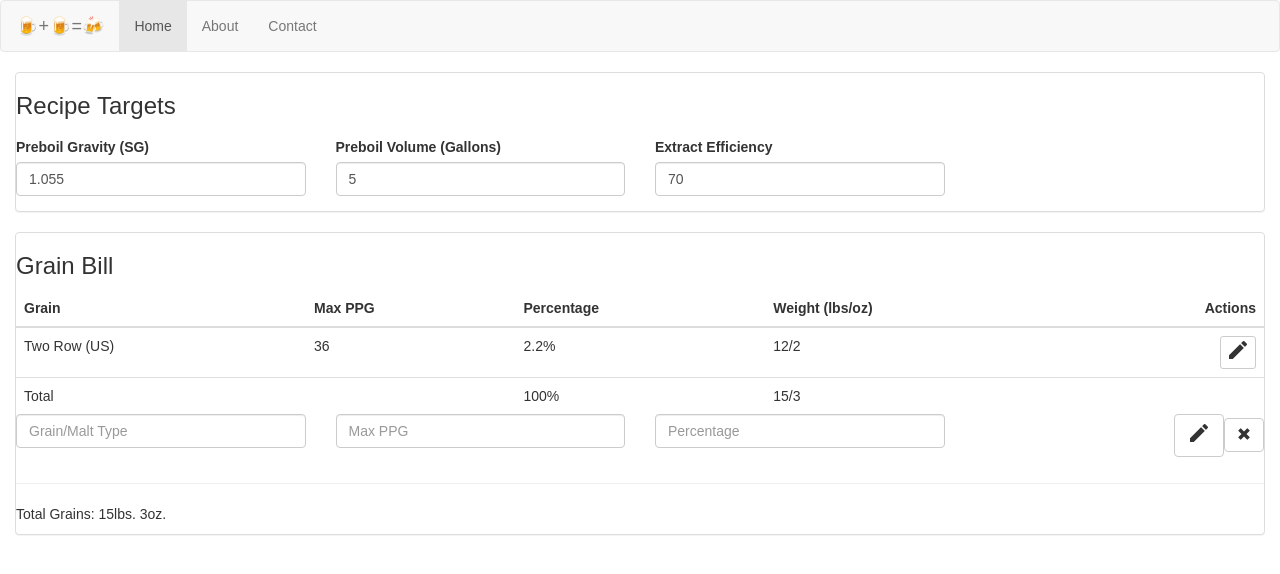
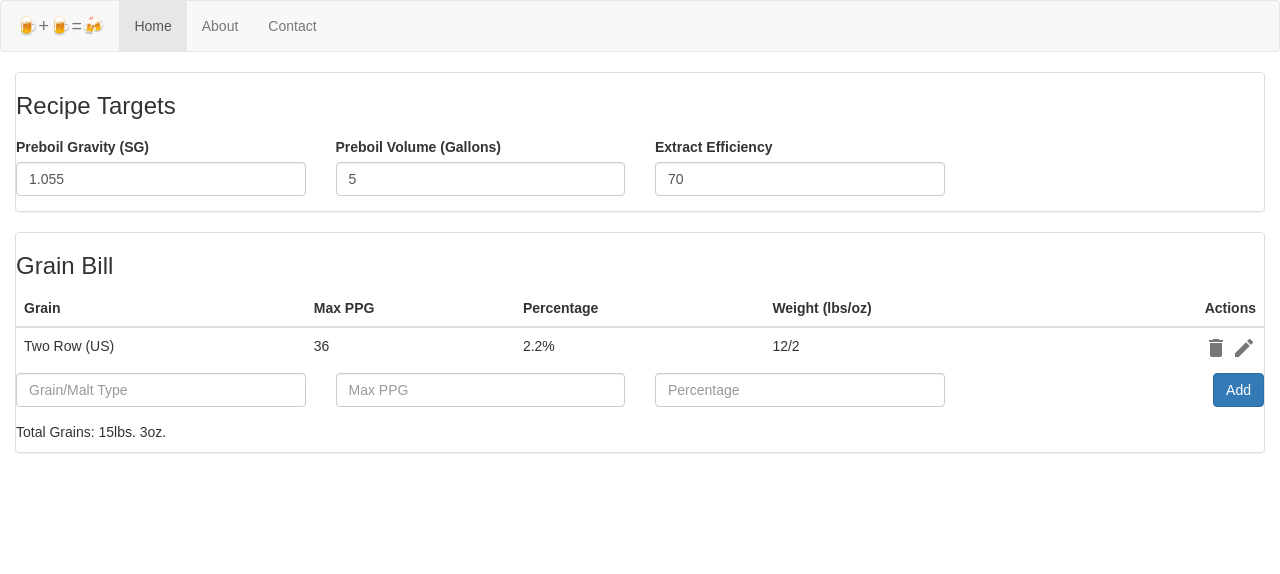
Before and after one commit to sgillespie/beer-math, a React (Create React App) app: page / in a window 1280 px wide. Shown: the top 574 px of the page. Built offline with nearby package versions, Linux system fonts and the light colour scheme.

Commit message:
Update styling in GristCalculator

```diff
--- a/src/components/grist-calculator.js
+++ b/src/components/grist-calculator.js
@@ -46,18 +46,14 @@ export default function GristCalculator () {
                 <span>2</span>
               </td>
               <td className="text-right">
-                <a href="#" className="btn btn-default btn-xs">
+                <a href="#" className="text-muted">
+                  <i className="material-icons">delete</i>
+                </a>
+                {' '}
+                <a href="#" className="text-muted">
                   <i className="material-icons">create</i>
                 </a>
               </td>
-            </tr>
-
-            <tr>
-              <td>Total</td>
-              <td>{' '}</td>
-              <td>100%</td>
-              <td>15/3</td>
-              <td>{' '}</td>
             </tr>
           </tbody>
         </Table>
@@ -82,19 +78,14 @@ export default function GristCalculator () {
               </FormGroup>
             </Col>
 
-            <Col xs={3} className="text-right" >
-              <Button type="button" bsStyle="default">
-                <i className="material-icons">create</i>
-              </Button>
-              <Button type="reset" bsStyle="default">
-                <span className="glyphicon glyphicon-remove" />
-              </Button>
+            <Col xs={3} className="text-right">
+              <FormGroup>
+                <Button className="btn-raised vertical-center" bsStyle="primary">Add</Button>
+              </FormGroup>
             </Col>
 
           </Row>
         </form>
-
-        <hr />
 
         <p>Total Grains: 15lbs. 3oz.</p>
       </Panel>
--- a/src/index.css
+++ b/src/index.css
@@ -11,3 +11,8 @@ body {
 .pt-8 {
   padding-top: 8px;
 }
+
+.vertical-center {
+  margin-top: auto;
+  margin-bottom: auto;
+}
```
